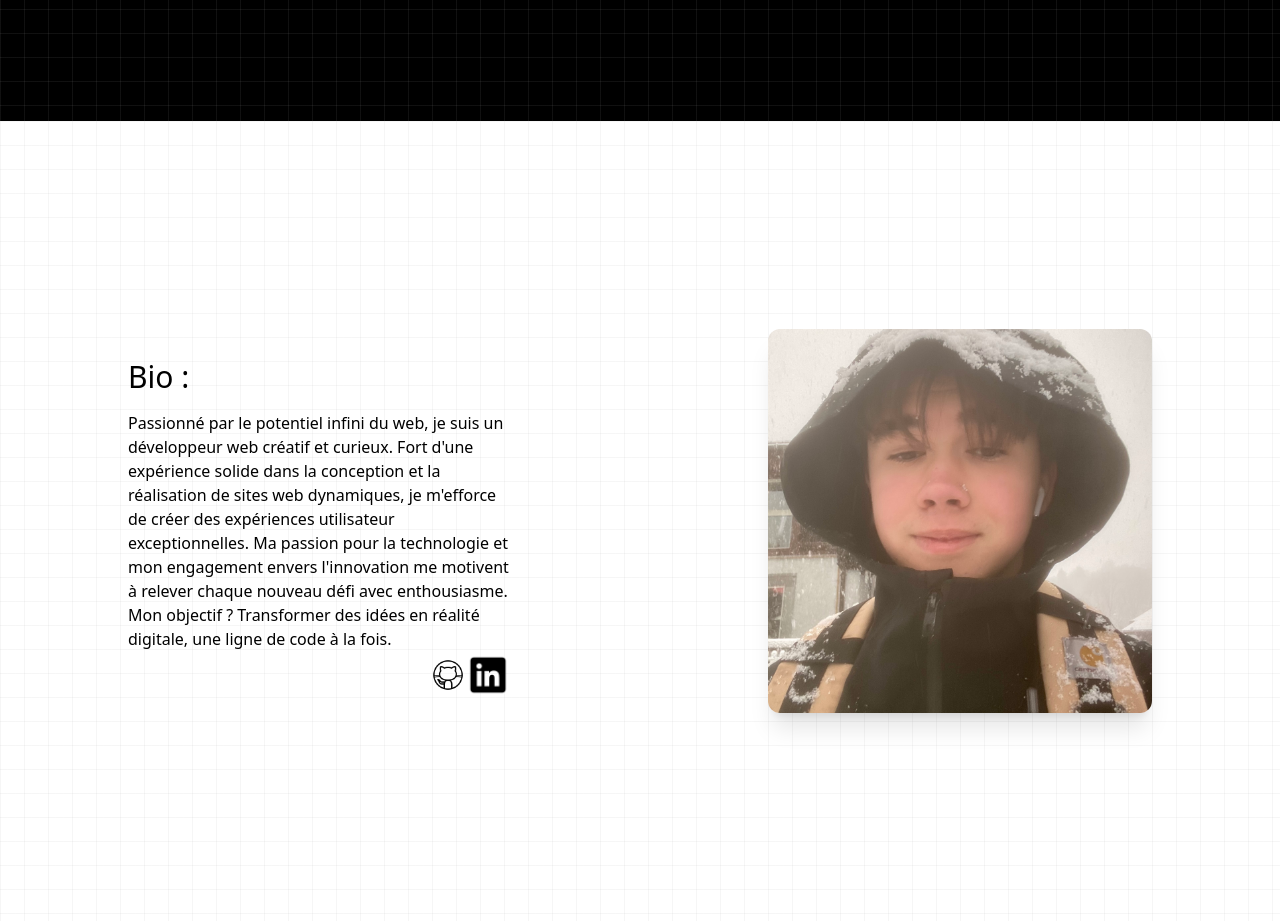
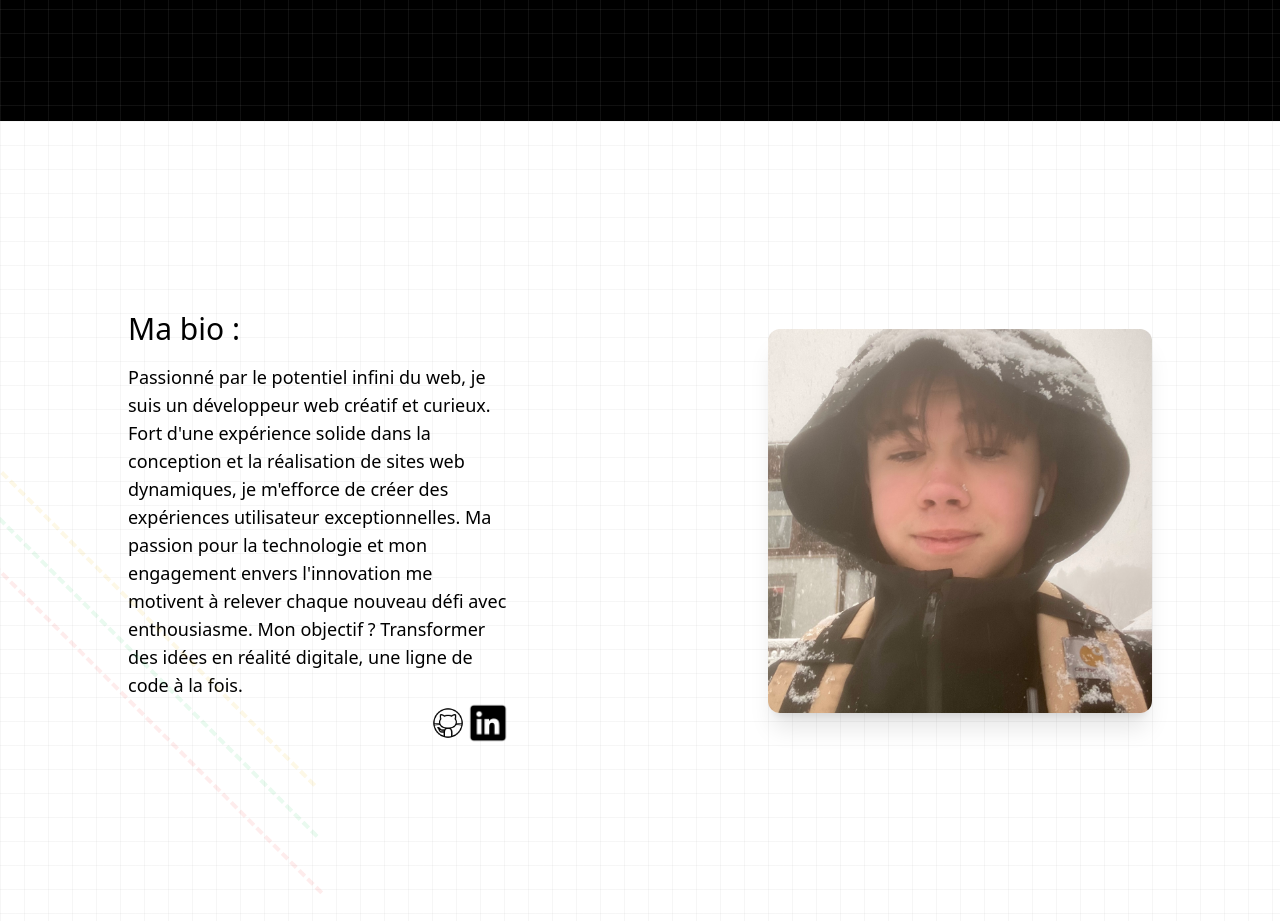
Before and after one commit to mhdevfr/portfolio, a Nuxt app: page / in a window 1280 px wide. Shown: the part 2280-3201 px from the top of the page. Built offline with nearby package versions, Linux system fonts and the light colour scheme; a web font is replaced by a local one.

Commit message:
Nouveautés

```diff
--- a/components/fourthPart.vue
+++ b/components/fourthPart.vue
@@ -1,8 +1,13 @@
 <template>
     <div class="min-h-screen min-w-full flex items-center justify-around">
-        <div class="min-w-96 rounded ">
-            <h1 class="text-3xl my-4">Bio :</h1>
-            <p class="max-w-96" >Passionné par le potentiel infini du web, je suis un développeur web
+        <div class="top-0 left-0 animate-pulse absolute inset-0">
+                <div class="border-l-4 border-dashed border-red-500 absolute max-w-64 inset-0 -rotate-45 opacity-20"></div>
+                <div class="border-l-4 border-dashed border-yellow-500 m-16 absolute max-w-20 inset-0 -rotate-45 opacity-20"></div>
+                <div class="border-l-4 border-dashed border-green-500 m-8 absolute max-w-40 inset-0 -rotate-45 opacity-20"></div>
+            </div>
+        <div class="min-w-96 rounded">
+            <h1 class="text-3xl my-4">Ma bio :</h1>
+            <p class="max-w-96 text-lg">Passionné par le potentiel infini du web, je suis un développeur web
                 créatif et curieux. Fort d'une expérience solide dans la conception et la réalisation
                 de sites web dynamiques, je m'efforce de créer des expériences utilisateur exceptionnelles.
                 Ma passion pour la technologie et mon engagement envers l'innovation me motivent à relever
@@ -23,7 +28,7 @@
                         <h1 class="text-3xl my-8">Milan Herbé</h1>
                         <p class="mx-auto text-lg my-4">💻 Développeur Web</p>
                         <p class="text-lg">👨🏻‍💻 : Actuellement étudiant</p>
-                        <button class="bg-slate-700 h-8 w-1/3 text-xs mx-auto my-8 rounded">Me contactez</button>
+                        <button class="bg-slate-700 h-8 w-1/3 text-xs mx-auto my-8 rounded">Me contacter</button>
                     </div>
                 </div>
             </div>
```
